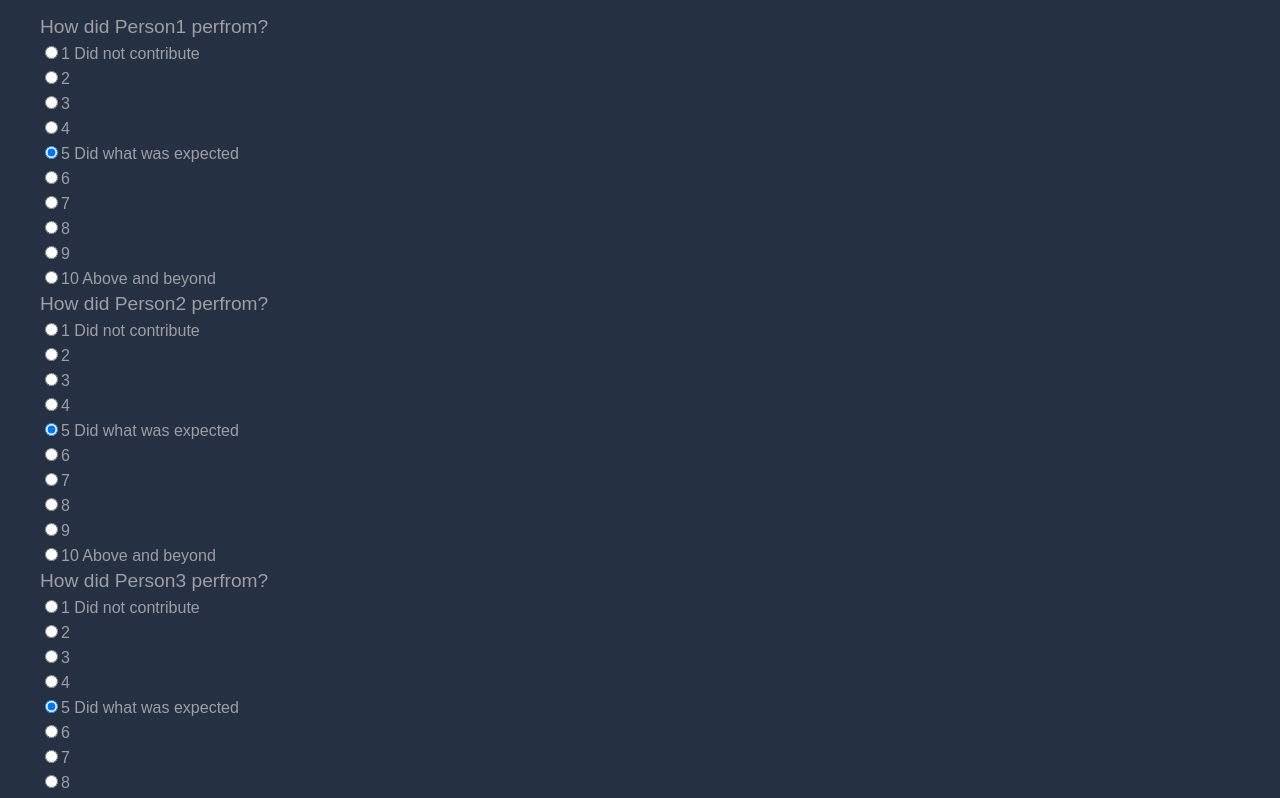
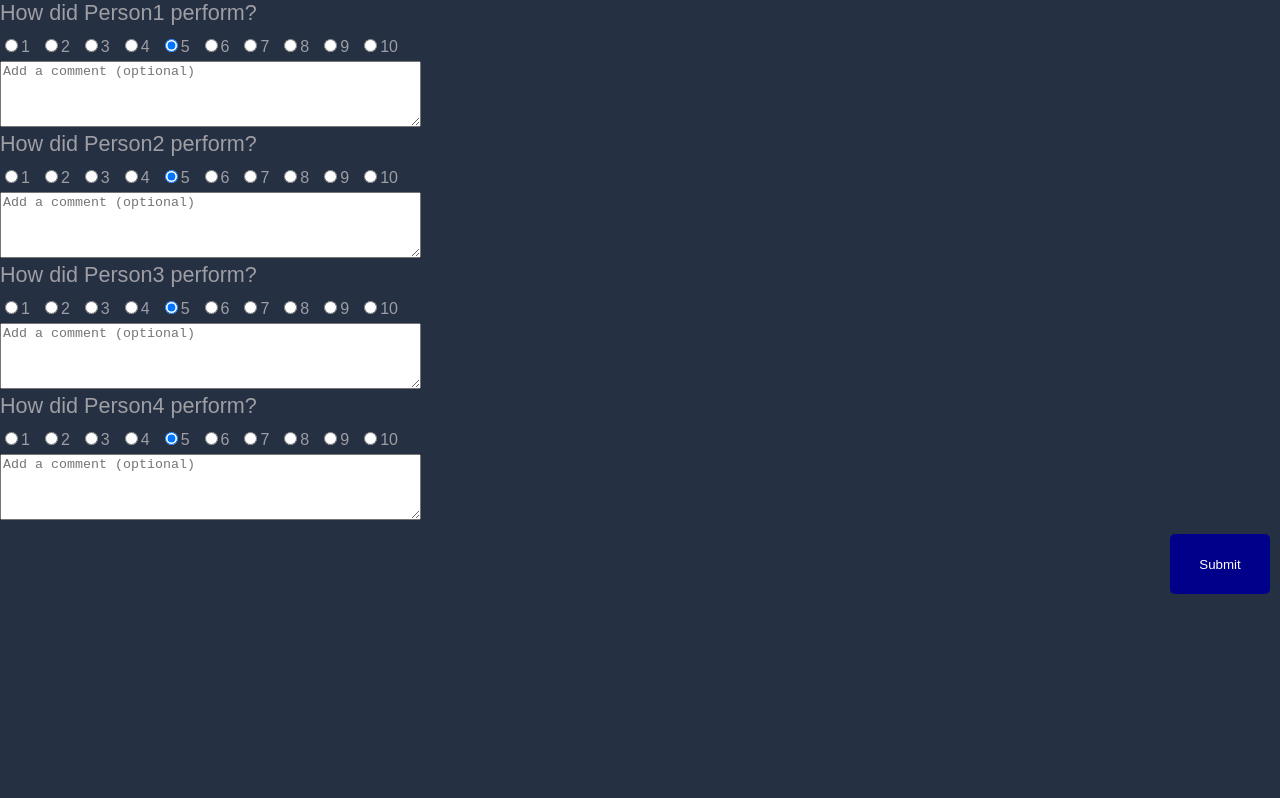
Before and after one commit to brensophab/MernWebsiteSD, a React (Create React App) app in the folder website_sd/frontend/: page /survey in a window 1280 px wide. Shown: the top 798 px of the page. Built offline with nearby package versions, Linux system fonts and the light colour scheme.

Commit message:
survey page updated to be slightly more readable, added survey specific css pages, eventually modifying index.css to only reference index.js rather than being the sole stylesheet.

```diff
--- /dev/null
+++ b/website_sd/frontend/src/css/Survey.css
@@ -0,0 +1,48 @@
+/* Survey.css */
+
+/* Set a background color */
+.container {
+    display: flex;
+    justify-content: flex-end;
+    align-items: center;
+    height: 100vh;
+    margin-left: 15%;
+}
+body {
+    background-color: #263043;
+}
+
+/* Style the survey form */
+.form {
+    width: 400px;
+    padding: 20px;
+    background-color: #fff;
+    border-radius: 5px;
+    box-shadow: 0 2px 5px rgba(0, 0, 0, 0.1);
+}
+
+/* Style the form inputs */
+.form input[type="text"],
+.form textarea {
+    width: 100%;
+    padding: 10px;
+    margin-bottom: 10px;
+    border: 1px solid #ccc;
+    border-radius: 3px;
+}
+
+/* Style the form submit button */
+.form button[type="submit"] {
+    width: 100%;
+    padding: 10px;
+    background-color: #007bff;
+    color: #fff;
+    border: none;
+    border-radius: 3px;
+    cursor: pointer;
+}
+
+/* Style the form submit button on hover */
+.form button[type="submit"]:hover {
+    background-color: #0056b3;
+}
--- a/website_sd/frontend/src/index.css
+++ b/website_sd/frontend/src/index.css
@@ -306,3 +306,31 @@
       grid-template-columns: 1fr; /* Stack the charts on smaller screens */
     }
   }
+  .container2 {
+    border: 1px solid #ccc;
+    margin-bottom: 20px;
+    padding: 10px;
+  }
+
+  .member-name {
+    font-size: 18px;
+    margin-bottom: 10px;
+  }
+
+  .radio-buttons label {
+    margin-right: 10px;
+  }
+
+  .radio-buttons {
+    display: flex;
+    align-items: center;
+    flex-wrap: wrap;
+  }
+
+  .comments-section input {
+    width: 100%;
+    padding: 8px;
+    margin-top: 10px;
+    border: 1px solid #ccc;
+    border-radius: 4px;
+  }
--- a/website_sd/frontend/src/pages/Dashboard.jsx
+++ b/website_sd/frontend/src/pages/Dashboard.jsx
@@ -63,6 +63,7 @@
       <link href="https://fonts.googleapis.com/css2?family=Montserrat:wght@700&display=swap" rel="stylesheet" />
       {/* Material Icons */}
       <link href="https://fonts.googleapis.com/icon?family=Material+Icons+Outlined" rel="stylesheet" />
+      <link rel="stylesheet" href="https://fonts.googleapis.com/css2?family=Material+Symbols+Outlined:opsz,wght,FILL,GRAD@20..48,100..700,0..1,-50..200" />
       <div className="grid-container">
         {/* Header */}
         <header className="header">
@@ -113,7 +114,7 @@
           {/* Survey */}
           <li className="sidebar-list-item">
             <Link to="/Survey" title="Rate your Peers">
-              <span className="material-icons-outlined">poll</span> Survey
+              <span className="material-symbols-outlined">ballot</span> Survey
             </Link>
           </li>
 
--- a/website_sd/frontend/src/pages/Groups.jsx
+++ b/website_sd/frontend/src/pages/Groups.jsx
@@ -47,6 +47,8 @@
       <link href="https://fonts.googleapis.com/css2?family=Montserrat:wght@700&display=swap" rel="stylesheet" />
       {/* Material Icons */}
       <link href="https://fonts.googleapis.com/icon?family=Material+Icons+Outlined" rel="stylesheet" />
+      <link rel="stylesheet" href="https://fonts.googleapis.com/css2?family=Material+Symbols+Outlined:opsz,wght,FILL,GRAD@20..48,100..700,0..1,-50..200" />
+
       <div className="grid-container">
         {/* Header */}
         <header className="header">
@@ -56,16 +58,7 @@
           </div>
           <div className="header-left"></div>
           <div className="header-right">
-            {/*error temporary*/}
-            {/* <Link to="/Error">
-              <span className="material-icons-outlined">notifications</span>
-            </Link>
-            <Link to="/Error">
-              <span className="material-icons-outlined">email</span>
-            </Link>
-            <Link to="/Error">
-              <span className="material-icons-outlined">account_circle</span>
-            </Link> */}
+
             <button onClick={Logout} title="Logout of your account">
               <span className="material-icons-outlined">logout</span>
             </button>
@@ -96,6 +89,11 @@
                 <span class="material-icons-outlined">poll</span> Reports
               </a>
             </li>
+            <li className="sidebar-list-item">
+            <Link to="/Survey" title="Rate your Peers">
+              <span className="material-symbols-outlined">ballot</span> Survey
+            </Link>
+          </li>
           </ul>
         </aside>
         {/* End Sidebar */}
--- a/website_sd/frontend/src/pages/Reports.jsx
+++ b/website_sd/frontend/src/pages/Reports.jsx
@@ -201,6 +201,8 @@
         href="https://fonts.googleapis.com/icon?family=Material+Icons+Outlined"
         rel="stylesheet"
       />
+      <link rel="stylesheet" href="https://fonts.googleapis.com/css2?family=Material+Symbols+Outlined:opsz,wght,FILL,GRAD@20..48,100..700,0..1,-50..200" />
+
 
       <div className="grid-container">
         {/* Header */}
@@ -249,6 +251,11 @@
               <a title="View your Reports" href="/Reports">
                 <span class="material-icons-outlined">poll</span> Reports
               </a>
+            </li>
+            <li className="sidebar-list-item">
+              <Link to="/Survey" title="Rate your Peers">
+                <span className="material-symbols-outlined">ballot</span> Survey
+              </Link>
             </li>
           </ul>
         </aside>
--- a/website_sd/frontend/src/pages/Survey.jsx
+++ b/website_sd/frontend/src/pages/Survey.jsx
@@ -1,70 +1,39 @@
 import React from 'react';
-//import { useState } from "react";
-import { Link } from 'react-router-dom'; // Import Link from react-router-dom
-//import axios from "axios";
-
+import { Link } from 'react-router-dom';
+import '../css/Survey.css'; // Import Survey-specific CSS for styling
 
 const Survey = () => {
-
-  const groupMembers = ["Person1", "Person2", "Person3", "Person4"]
+  const groupMembers = ["Person1", "Person2", "Person3", "Person4"];
 
   return (
-    <>
+    <div className="survey-container">
       <meta charSet="UTF-8" />
       <meta name="viewport" content="width=device-width, initial-scale=1.0" />
       <title>Survey</title>
-      <ul>{groupMembers.map(member => (
-        <div class="container2">
-        <label>
-          <big>How did {member} perfrom? </big>
-        </label>
-        <label>
-          <input label="1" type="radio" name={member} />
-          1 Did not contribute
-        </label>
-        <label>
-          <input label="2" type="radio" name={member} />
-          2
-        </label>
-        <label>
-          <input label="3" type="radio" name={member} />
-          3
-        </label>
-        <label>
-          <input label="4" type="radio" name={member} />
-          4
-        </label>
-        <label>
-          <input label="5" type="radio" name={member} defaultChecked />
-          5 Did what was expected
-        </label>
-        <label>
-          <input label="6" type="radio" name={member} />
-          6
-        </label>
-        <label>
-          <input label="7" type="radio" name={member} />
-          7
-        </label>
-        <label>
-          <input label="8" type="radio" name={member} />
-          8
-        </label>
-        <label>
-          <input label="9" type="radio" name={member} />
-          9
-        </label>
-        <label>
-          <input label="10" type="radio" name={member} />
-          10 Above and beyond
-        </label>
-        </div>
+      <div className="survey-list">
+        {groupMembers.map(member => (
+          <div key={member} className="survey-item">
+            <div className="member-name">
+              <big>How did {member} perform?</big>
+            </div>
+            <div className="radio-buttons">
+              {Array.from({ length: 10 }, (_, i) => i + 1).map(num => (
+                <label key={num}>
+                  <input type="radio" name={member} value={num} defaultChecked={num === 5} />
+                  {num}
+                </label>
+              ))}
+            </div>
+            <div className="comments-section">
+              <textarea placeholder="Add a comment (optional)" rows="4" cols="50" />
+            </div>
+          </div>
         ))}
-      </ul>
-      <Link to="/Home">
-        <button>Submit</button>
+      </div>
+      <Link to="/Dashboard">
+        <button className="submit-button">Submit</button>
       </Link>
-    </>
+    </div>
   );
 };
 
```
